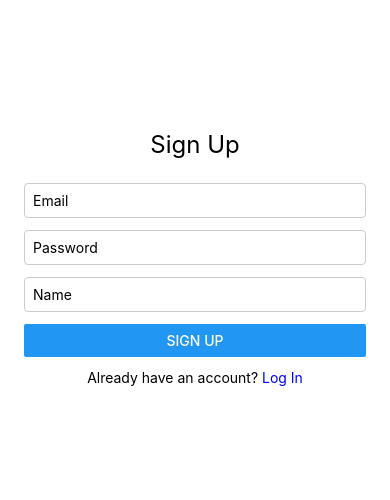
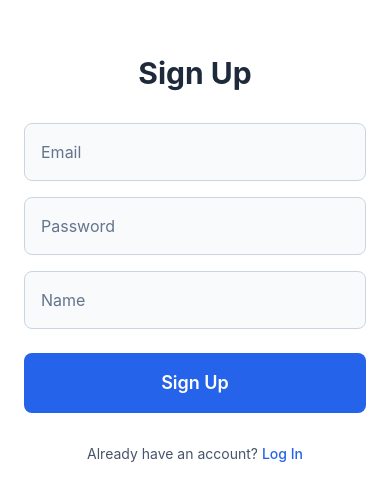
Before and after one commit to 10x-Unicorn/GrouPR, a React Native app: screen / in a window 390 px wide. Shown: the part 164-664 px from the top of the page. Built offline with nearby package versions, Linux system fonts and the light colour scheme; what react-native-appwrite would draw is missing.

Commit message:
feat: Add logout with profile button | feat: Support Nativewind for dark mode support + style, implement on AppwriteLogin

```diff
--- a/App.js
+++ b/App.js
@@ -1,46 +1,120 @@
-import React, { useState } from 'react';
+import React, { useState, useEffect } from 'react';
 import { NavigationContainer } from '@react-navigation/native';
 import { createBottomTabNavigator } from '@react-navigation/bottom-tabs';
 import MaterialCommunityIcons from 'react-native-vector-icons/MaterialCommunityIcons';
-import { ActionSheetProvider } from '@expo/react-native-action-sheet';
+import { ActionSheetProvider, useActionSheet } from '@expo/react-native-action-sheet';
+import { View, Text, Alert } from 'react-native';
+import { useSafeAreaInsets } from 'react-native-safe-area-context';
 
 import HomeScreen from './screens/HomeScreen.js';
 import AboutScreen from './screens/AboutScreen.js';
 import WorkoutStack from './components/WorkoutStack.js';
 import LoginScreen from './screens/LoginScreenAppWrite.js';
+import ProfileButton from './components/ProfileButton.js';
+import { account } from './lib/appwrite';
+
+import './global.css';
 
 const Tab = createBottomTabNavigator();
 
-export default function App() {
-  const [isLoggedIn, setIsLoggedIn] = useState(false);
+// Profile Modal Component with Safe Area
+function ProfileModal({ onLogout }) {
+  const { showActionSheetWithOptions } = useActionSheet();
+  const [userInfo, setUserInfo] = useState(null);
+  const insets = useSafeAreaInsets();
 
-  // Pass a callback to LoginScreen to set login state
-  if (!isLoggedIn) {
-    return <LoginScreen onLoginSuccess={() => setIsLoggedIn(true)} />;
+  useEffect(() => {
+    getUserInfo();
+  }, []);
+
+  const getUserInfo = async () => {
+    try {
+      const user = await account.get();
+      setUserInfo(user);
+    } catch (error) {
+      console.error('Failed to get user info:', error);
+    }
+  };
+
+  const showProfileOptions = () => {
+    const options = ['View Profile', 'Settings', 'Sign Out', 'Cancel'];
+    const destructiveButtonIndex = 2;
+    const cancelButtonIndex = 3;
+
+    showActionSheetWithOptions(
+      {
+        options,
+        cancelButtonIndex,
+        destructiveButtonIndex,
+        title: userInfo ? `Hello, ${userInfo.name || userInfo.email}` : 'Profile',
+      },
+      (selectedIndex) => {
+        switch (selectedIndex) {
+          case 0:
+            // View Profile
+            Alert.alert('Profile', `Name: ${userInfo?.name || 'Not set'}\nEmail: ${userInfo?.email}`);
+            break;
+          case 1:
+            // Settings
+            Alert.alert('Settings', 'Settings feature coming soon!');
+            break;
+          case 2:
+            // Sign Out
+            handleSignOut();
+            break;
+        }
+      }
+    );
+  };
+
+  const handleSignOut = () => {
+    Alert.alert(
+      'Sign Out',
+      'Are you sure you want to sign out?',
+      [
+        { text: 'Cancel', style: 'cancel' },
+        {
+          text: 'Sign Out',
+          style: 'destructive',
+          onPress: onLogout
+        }
+      ]
+    );
+  };
+
+  return (
+    <View style={{ marginRight: Math.max(insets.right, 16) }}>
+      <ProfileButton onPress={showProfileOptions} />
+    </View>
+  );
 }
 
+// Main App Component
+function MainApp({ handleLogout }) {
   return (
-    <ActionSheetProvider>
-      <NavigationContainer>
     <Tab.Navigator>
       <Tab.Screen
         name="Home"
-            component={HomeScreen}
         options={{
+          headerRight: () => <ProfileModal onLogout={handleLogout} />,
           tabBarIcon: ({ color, size }) => (
             <MaterialCommunityIcons name="home" color={color} size={size} />
           ),
         }}
-          />
+      >
+        {(props) => <HomeScreen {...props} />}
+      </Tab.Screen>
       <Tab.Screen
         name="About"
-            component={AboutScreen}
         options={{
+          headerRight: () => <ProfileModal onLogout={handleLogout} />,
           tabBarIcon: ({ color, size }) => (
             <MaterialCommunityIcons name="information" color={color} size={size} />
           ),
         }}
-          />
+      >
+        {(props) => <AboutScreen {...props} />}
+      </Tab.Screen>
       <Tab.Screen
         name="WorkoutStack"
         component={WorkoutStack}
@@ -52,6 +126,65 @@ export default function App() {
         }}
       />
     </Tab.Navigator>
+  );
+}
+
+export default function App() {
+  const [isLoggedIn, setIsLoggedIn] = useState(false);
+  const [isLoading, setIsLoading] = useState(true);
+
+  // Check if user is already authenticated on app start
+  useEffect(() => {
+    checkAuthStatus();
+  }, []);
+
+  const checkAuthStatus = async () => {
+    try {
+      // Try to get current user session
+      await account.get();
+      setIsLoggedIn(true);
+    } catch (error) {
+      // No active session, user needs to login
+      setIsLoggedIn(false);
+    } finally {
+      setIsLoading(false);
+    }
+  };
+
+  const handleLoginSuccess = () => {
+    setIsLoggedIn(true);
+  };
+
+  const handleLogout = async () => {
+    try {
+      await account.deleteSession('current');
+      setIsLoggedIn(false);
+    } catch (error) {
+      console.error('Logout failed:', error);
+      // Force logout even if API call fails
+      setIsLoggedIn(false);
+    }
+  };
+
+  // Show loading screen while checking authentication
+  if (isLoading) {
+    return (
+      <View className="flex-1 justify-center items-center bg-white dark:bg-slate-900">
+        <Text className="text-xl text-slate-800 dark:text-white">Loading...</Text>
+      </View>
+    );
+  }
+
+  // Show login screen if not authenticated
+  if (!isLoggedIn) {
+    return <LoginScreen onLoginSuccess={handleLoginSuccess} />;
+  }
+
+  // Show main app if authenticated
+  return (
+    <ActionSheetProvider>
+      <NavigationContainer>
+        <MainApp handleLogout={handleLogout} />
       </NavigationContainer>
     </ActionSheetProvider>
   );
--- a/app.config.js
+++ b/app.config.js
@@ -5,6 +5,10 @@ export default{
     "name": "GrouPR",
     "slug": "groupr",
     "version": "1.0.0",
+    // IDK if we need this, for web
+    "web": {
+      "bundler": "metro"
+    },
     "assetBundlePatterns": [
       "**/*"
     ],
--- /dev/null
+++ b/components/ProfileButton.js
@@ -0,0 +1,11 @@
+import React from 'react';
+import { View, TouchableOpacity } from 'react-native';
+import MaterialCommunityIcons from 'react-native-vector-icons/MaterialCommunityIcons';
+
+export default function ProfileButton({ onPress }) {
+  return (
+    <TouchableOpacity onPress={onPress} style={{ marginLeft: 16 }}>
+      <MaterialCommunityIcons name="account-circle" size={28} color="#2563eb" />
+    </TouchableOpacity>
+  );
+}
--- /dev/null
+++ b/global.css
@@ -0,0 +1,3 @@
+@tailwind base;
+@tailwind components;
+@tailwind utilities;
--- a/package.json
+++ b/package.json
@@ -47,7 +47,8 @@
     "firebase-tools": "^14.11.1",
     "react-native-dotenv": "^3.4.11",
     "tailwindcss": "^3.4.17",
-    "typescript": "~5.8.3"
+    "typescript": "~5.8.3",
+    "prettier-plugin-tailwindcss": "^0.5.11"
   },
   "private": true
 }
--- a/screens/LoginScreenAppWrite.js
+++ b/screens/LoginScreenAppWrite.js
@@ -1,8 +1,7 @@
 import React, { useState } from 'react';
-import { View, TextInput, Button, Text, StyleSheet, Switch } from 'react-native';
+import { View, TextInput, Pressable, Text } from 'react-native';
 import { account } from '../lib/appwrite';
 import { ID } from 'react-native-appwrite';
-
 
 export default function LoginScreenAppWrite({ onLoginSuccess }) {
     const [email, setEmail] = useState('');
@@ -33,60 +32,89 @@ export default function LoginScreenAppWrite({ onLoginSuccess }) {
     };
 
     return (
-        <View style={styles.container}>
-            <Text style={styles.title}>{isSignUp ? 'Sign Up' : 'Appwrite Login'}</Text>
+        <View className="flex-1 justify-center px-6 bg-white dark:bg-slate-900">
+            <Text className="text-3xl font-bold mb-8 text-center text-slate-800 dark:text-white">
+                {isSignUp ? 'Sign Up' : 'Appwrite Login'}
+            </Text>
+
             <TextInput
-                style={styles.input}
+                className="border border-slate-300 dark:border-slate-600 mb-4 p-4 rounded-lg text-base bg-slate-50 dark:bg-slate-800 text-slate-900 dark:text-white"
                 placeholder="Email"
+                placeholderTextColor="#64748b"
                 autoCapitalize="none"
                 value={email}
                 onChangeText={setEmail}
                 keyboardType="email-address"
             />
+
             <TextInput
-                style={styles.input}
+                className="border border-slate-300 dark:border-slate-600 mb-4 p-4 rounded-lg text-base bg-slate-50 dark:bg-slate-800 text-slate-900 dark:text-white"
                 placeholder="Password"
+                placeholderTextColor="#64748b"
                 secureTextEntry
                 value={password}
                 onChangeText={setPassword}
             />
+
             {isSignUp && (
                 <TextInput
-                    style={styles.input}
+                    className="border border-slate-300 dark:border-slate-600 mb-6 p-4 rounded-lg text-base bg-slate-50 dark:bg-slate-800 text-slate-900 dark:text-white"
                     placeholder="Name"
+                    placeholderTextColor="#64748b"
                     value={name}
                     onChangeText={setName}
                 />
             )}
+
             {isSignUp ? (
                 <>
-                    <Button title="Sign Up" onPress={handleSignUp} />
-                    <Text style={{ textAlign: 'center', marginTop: 12 }}>
+                    <Pressable
+                        className="bg-blue-600 dark:bg-blue-500 py-4 rounded-lg mb-4 active:opacity-80"
+                        onPress={handleSignUp}
+                    >
+                        <Text className="text-white text-center text-lg font-semibold">
+                            Sign Up
+                        </Text>
+                    </Pressable>
+
+                    <Text className="text-center text-slate-600 dark:text-slate-300 mt-4">
                         Already have an account?{' '}
-                        <Text style={{ color: 'blue' }} onPress={() => setIsSignUp(false)}>
+                        <Text
+                            className="text-blue-600 dark:text-blue-400 font-medium"
+                            onPress={() => setIsSignUp(false)}
+                        >
                             Log In
                         </Text>
                     </Text>
                 </>
             ) : (
                 <>
-                    <Button title="Login" onPress={handleLogin} />
-                    <Text style={{ textAlign: 'center', marginTop: 12 }}>
+                    <Pressable
+                        className="bg-blue-600 dark:bg-blue-500 py-4 rounded-lg mb-4 active:opacity-80"
+                        onPress={handleLogin}
+                    >
+                        <Text className="text-white text-center text-lg font-semibold">
+                            Login
+                        </Text>
+                    </Pressable>
+
+                    <Text className="text-center text-slate-600 dark:text-slate-300 mt-4">
                         Don't have an account?{' '}
-                        <Text style={{ color: 'blue' }} onPress={() => setIsSignUp(true)}>
+                        <Text
+                            className="text-blue-600 dark:text-blue-400 font-medium"
+                            onPress={() => setIsSignUp(true)}
+                        >
                             Sign Up
                         </Text>
                     </Text>
                 </>
             )}
-            {error ? <Text style={styles.error}>{error}</Text> : null}
+
+            {error ? (
+                <Text className="text-red-500 dark:text-red-400 mt-4 text-center text-base">
+                    {error}
+                </Text>
+            ) : null}
         </View>
     );
 }
-
-const styles = StyleSheet.create({
-    container: { flex: 1, justifyContent: 'center', padding: 24 },
-    title: { fontSize: 24, marginBottom: 24, textAlign: 'center' },
-    input: { borderWidth: 1, borderColor: '#ccc', marginBottom: 12, padding: 8, borderRadius: 4 },
-    error: { color: 'red', marginTop: 12, textAlign: 'center' },
-});
```
Also changed, not shown: 1 other file (tests, documents, lock files or other folders). Lines whose indentation alone changed are shown as unchanged.
